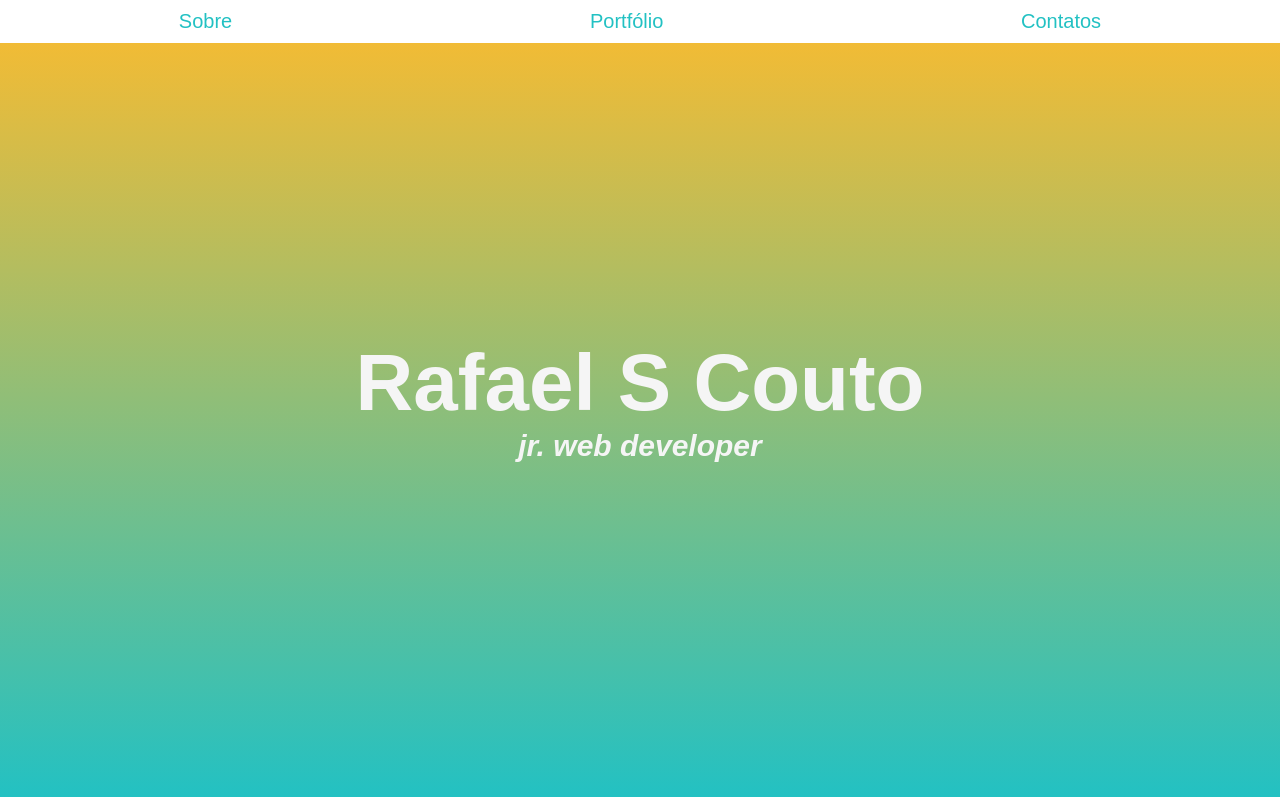
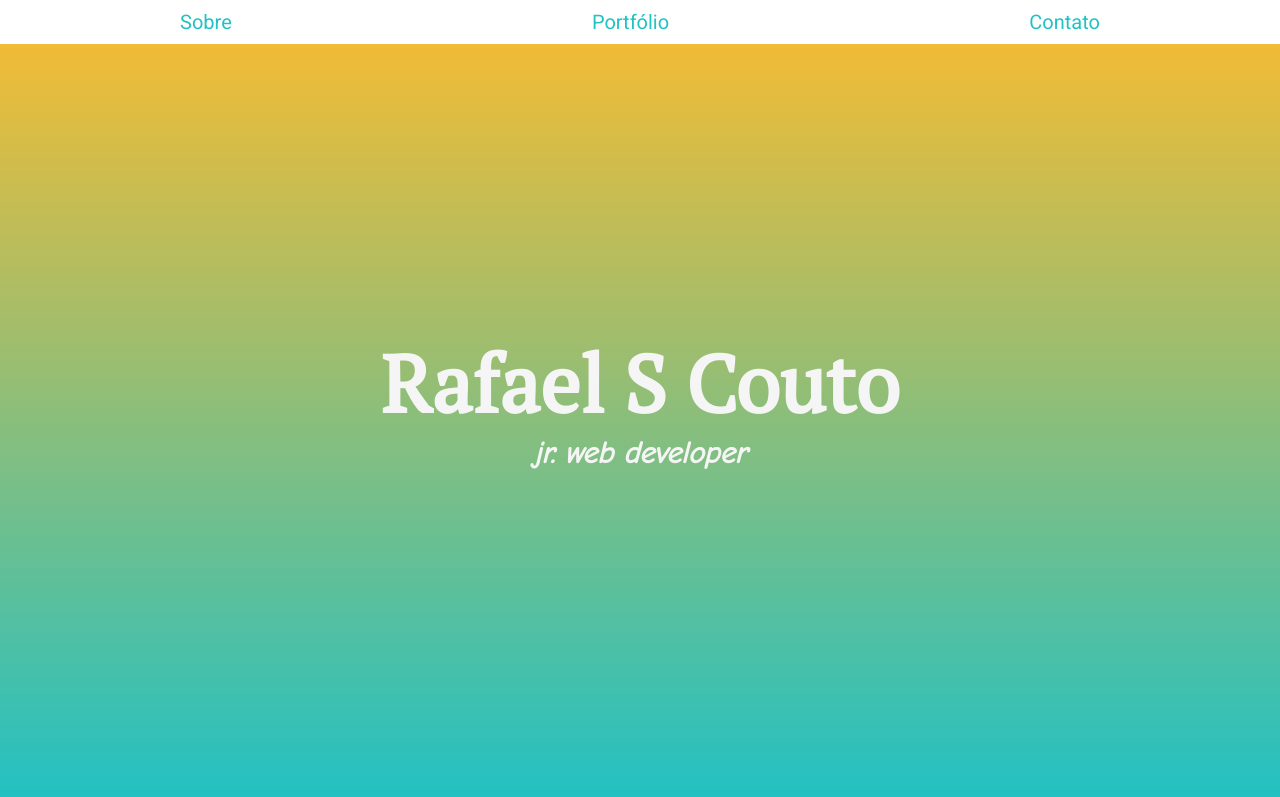
Before and after one commit to rafaelcouto-coder/homepage, a plain HTML site: page index.html in a window 1280 px wide. Shown: the top 797 px of the page. Drawn offline with Linux system fonts and the light colour scheme.

Commit message:
definição de fontes

```diff
--- a/css/style.css
+++ b/css/style.css
@@ -11,6 +11,7 @@ body {
   background-size: auto 100vh;
   font-family: Arial;
   height: 100vh;
+  font-family: 'Roboto', sans-serif;
   font-size: 12px;
 }
 
@@ -82,10 +83,12 @@ a:hover {
 
 .site-title {
   font-size: 4em;
+  font-family: 'PT Serif', serif;
 }
 
 .site-subtitle {
   font-style: italic;
+  font-family: 'Comic Neue', cursive;
 }
 
 .img-portfolio {
--- a/index.html
+++ b/index.html
@@ -6,7 +6,7 @@
   <meta name="viewport" content="width=device-width, initial-scale=1.0">
   <title>Rafael Couto</title>
   <link rel="stylesheet" href="css/style.css">
-</head>
+  <link href="https://fonts.googleapis.com/css2?family=Comic+Neue&family=PT+Serif&family=Roboto&display=swap" rel="stylesheet"></head>
 
 <body>
 
@@ -16,7 +16,7 @@
       <ul>
         <li><a href="">Sobre</a></li>
         <li><a href="">Portfólio</a></li>
-        <li><a href="">Contatos</a></li>
+        <li><a href="">Contato</a></li>
       </ul>
     </nav>
     <div>
```
